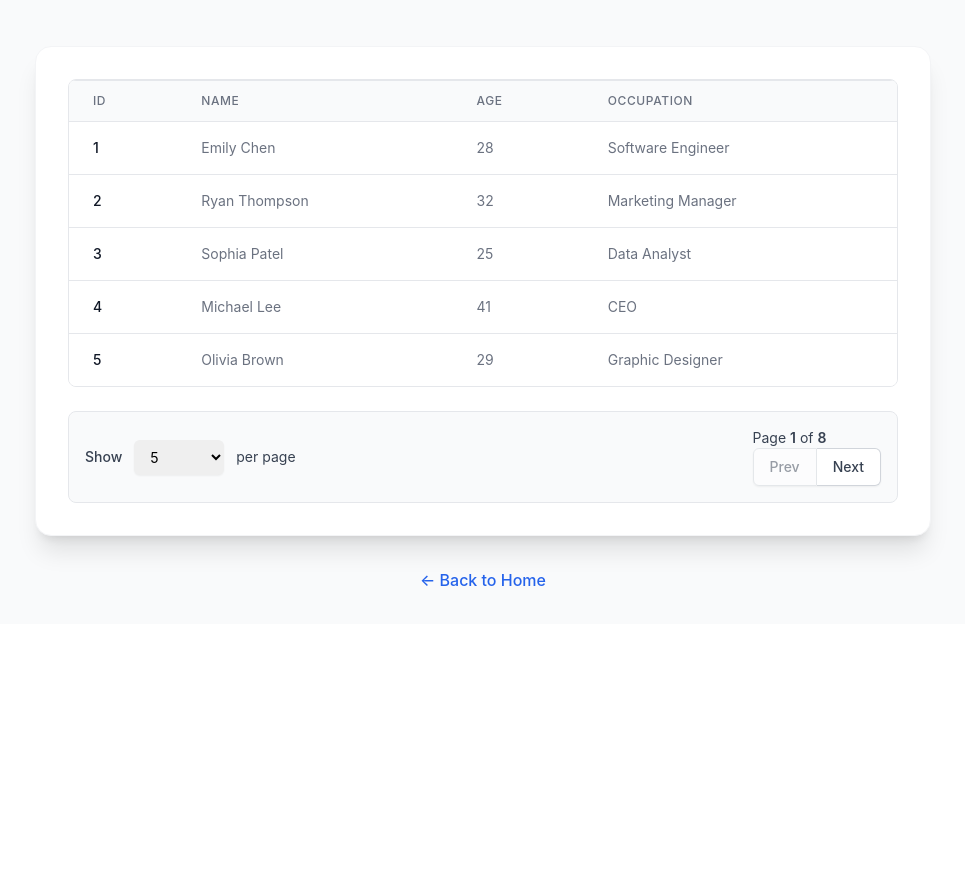
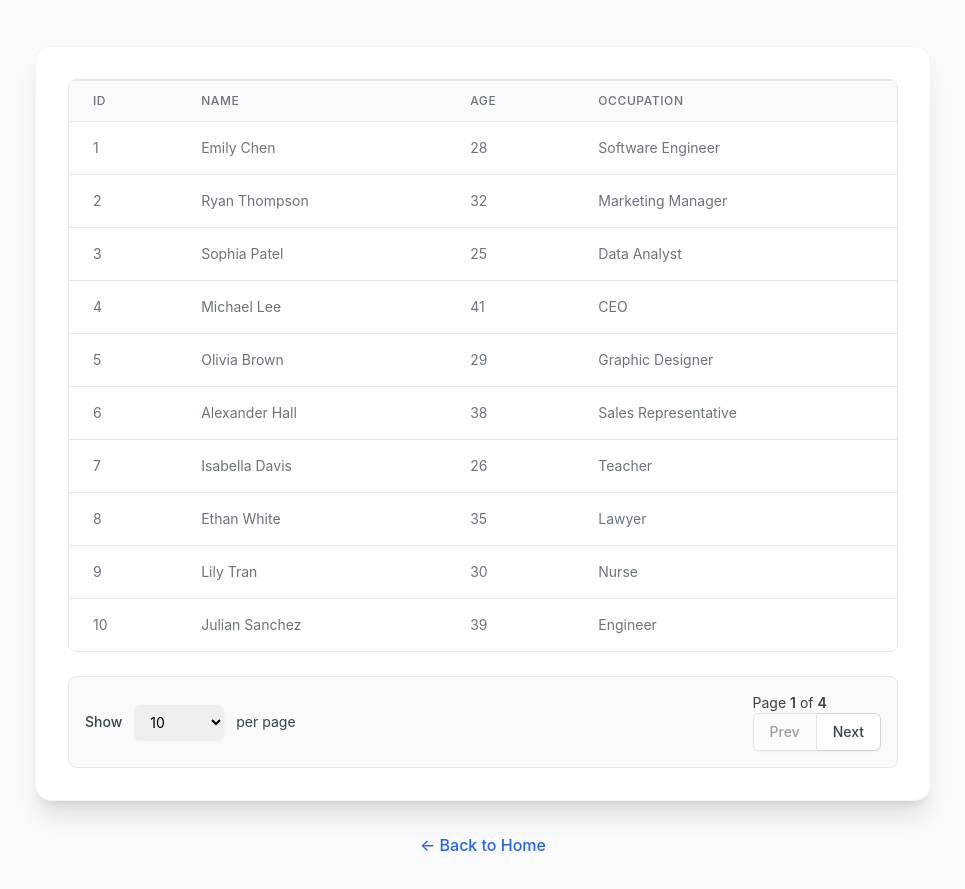
Before and after one commit to alexanderchernetsky/react-frontend-challenges, a React (Create React App) app: page /table in a window 1280 px wide. Shown: the part 620-1509 px from the top of the page, without its empty margins (157-1122 px from the left). Before the commit the page ends 1244 px from the top, so only its background shows below. Built offline with nearby package versions, Linux system fonts and the light colour scheme.

Commit message:
Make Table component re-usable

```diff
--- a/src/pages/table/Table/Table.tsx
+++ b/src/components/Table/Table.tsx
@@ -1,14 +1,15 @@
-import {FC, useMemo, useState} from "react";
+import {useMemo, useState} from "react";
 
-interface User {
-    id: number;
-    name: string;
-    age: number;
-    occupation: string;
+// Generic interface for any table data
+interface TableData {
+    id: number | string;
+    [key: string]: any; // Allow any additional properties
 }
 
-interface TableProps {
-    data: User[];
+interface TableProps<T extends TableData> {
+    colHeaders: string[];
+    data: T[];
+    rowsOnPage?: number[];
 }
 
 // Notes:
@@ -17,10 +18,10 @@ interface TableProps {
 // Wrap pagination info in a <div> or <span> with role="status" and aria-live="polite"
 // Add a <caption> element inside the <table> (after the opening tag) to provde some context
 // Wrap your pagination div in a <nav> element with aria-label so that the pagination controls identified as navigation.
-// todo: way to improve - make component accept props for customisation of col headers, cell rendering, pagination options etc.
-const Table: FC<TableProps> = ({data}) => {
+// todo: way to improve - make component accept props for customisation cell rendering
+const Table = <T extends TableData>({colHeaders, data, rowsOnPage = [5,10,20]} : TableProps<T>) => {
     const [currentPage, setCurrentPage] = useState(1);
-    const [rowsPerPage, setRowsPerPage] = useState(5);
+    const [rowsPerPage, setRowsPerPage] = useState(rowsOnPage[0]);
     const totalPages = Math.ceil(data.length / rowsPerPage);
 
     const handleNext = () => {
@@ -49,10 +50,11 @@ const Table: FC<TableProps> = ({data}) => {
                     </caption>
                     <thead className="bg-gray-50">
                     <tr>
-                        <th scope="col" className="px-6 py-3 text-left text-xs font-medium text-gray-500 uppercase tracking-wider">ID</th>
-                        <th scope="col" className="px-6 py-3 text-left text-xs font-medium text-gray-500 uppercase tracking-wider">Name</th>
-                        <th scope="col" className="px-6 py-3 text-left text-xs font-medium text-gray-500 uppercase tracking-wider">Age</th>
-                        <th scope="col" className="px-6 py-3 text-left text-xs font-medium text-gray-500 uppercase tracking-wider">Occupation</th>
+                        {colHeaders.map((header, index) => {
+                            return (
+                                <th key={index} scope="col" className="px-6 py-3 text-left text-xs font-medium text-gray-500 uppercase tracking-wider">{header}</th>
+                            )
+                        })}
                     </tr>
                     </thead>
 
@@ -64,14 +66,16 @@ const Table: FC<TableProps> = ({data}) => {
                             </td>
                         </tr>
                     ) : (
-                        sliceOfData.map(user => {
-                        return (
-                            <tr key={user.id} className="hover:bg-gray-50 transition-colors">
-                                <td className="px-6 py-4 whitespace-nowrap text-sm font-medium text-gray-900">{user.id}</td>
-                                <td className="px-6 py-4 whitespace-nowrap text-sm text-gray-500">{user.name}</td>
-                                <td className="px-6 py-4 whitespace-nowrap text-sm text-gray-500">{user.age}</td>
-                                <td className="px-6 py-4 whitespace-nowrap text-sm text-gray-500">{user.occupation}</td>
-                            </tr>
+                        sliceOfData.map(entry => {
+                            const values = Object.values(entry);
+                            return (
+                                <tr key={entry.id} className="hover:bg-gray-50 transition-colors">
+                                    {values.map((value, index) => {
+                                        return (
+                                            <td key={index} className="px-6 py-4 whitespace-nowrap text-sm text-gray-500">{value}</td>
+                                            )
+                                    })}
+                                </tr>
                         )
                     }))}
                     </tbody>
@@ -89,9 +93,11 @@ const Table: FC<TableProps> = ({data}) => {
                         onChange={handleSelection}
                         aria-describedby="rows-per-page-description"
                     >
-                        <option value={5}>5</option>
-                        <option value={10}>10</option>
-                        <option value={20}>20</option>
+                        {rowsOnPage.map((item, index) => {
+                            return (
+                                <option key={index} value={item}>{item}</option>
+                            )
+                        })}
                     </select>
                     <p id="rows-per-page-description" className="sr-only">This select changes the number of rows displayed in the table</p>
                     <span className="text-sm text-gray-700 whitespace-nowrap">per page</span>
--- a/src/pages/products/ProductsPage.tsx
+++ b/src/pages/products/ProductsPage.tsx
@@ -1,5 +1,4 @@
 import React, {useEffect, useState} from 'react';
-import useIntersectionObserver from "../../hooks/useIntersectionObserver";
 import {fetchWithCache} from "../../utils/fetch";
 import {Product} from "./types";
 import ProductCard from "./ProductCard/ProductCard";
@@ -11,8 +10,6 @@ function ProductsPage() {
     const [loading, setLoading] = useState(true);
     const [products, setProducts] = useState<Product[]>([]);
     const [error, setError] = useState<string | null>(null);
-
-    const {isBottomReached} = useIntersectionObserver();
 
     useEffect(() => {
         const fetchData = async () => {
@@ -57,19 +54,11 @@ function ProductsPage() {
                     <ul className="list-disc list-inside text-blue-800 space-y-1 ml-2">
                         <li>Fetch product data from <code className="bg-blue-100 px-1 rounded">fakestoreapi.com</code></li>
                         <li>Display products in a responsive grid layout</li>
-                        <li>Implement a custom <code className="bg-blue-100 px-1 rounded">useIntersectionObserver</code> hook</li>
-                        <li>Detect when the user reaches the bottom of the page</li>
                         <li>Handle loading and error states during data fetching</li>
                         <li>Use caching to optimize API requests</li>
                     </ul>
                 </div>
             </section>
-
-            {!loading && !error && isBottomReached && (
-                <div className="fixed top-6 left-1/2 -translate-x-1/2 bg-blue-600 text-white px-6 py-3 rounded-full shadow-lg z-50 animate-bounce">
-                    You've reached the bottom!
-                </div>
-            )}
 
             <section className="w-full max-w-7xl">
                 {loading && (
--- a/src/pages/table/TablePage.tsx
+++ b/src/pages/table/TablePage.tsx
@@ -1,6 +1,6 @@
 import React from 'react';
 import {Link} from "react-router-dom";
-import Table from "./Table/Table";
+import Table from "../../components/Table/Table";
 
 
 const mockData = [
@@ -74,7 +74,7 @@ const TablePage = () => {
             </section>
 
             <div className="w-full max-w-4xl overflow-x-auto bg-white p-8 rounded-2xl shadow-xl border border-gray-100">
-                <Table data={mockData} />
+                <Table data={mockData} colHeaders={['ID', 'Name', 'Age', 'Occupation']} rowsOnPage={[10, 20, 30]} />
             </div>
 
             <Link to="/" className="mt-8 text-blue-600 hover:text-blue-800 transition-colors font-medium flex items-center gap-2">
```
